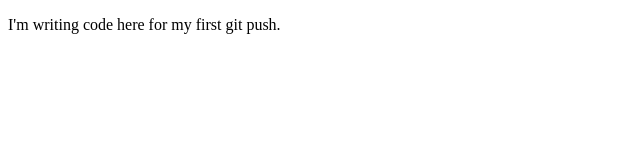
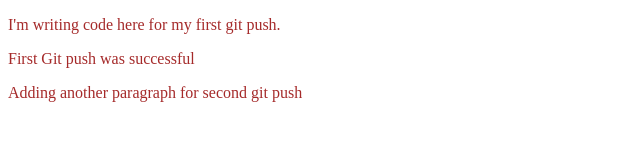
Before and after one commit to HellFire32/my-first-repo, a plain HTML site: page index.html in a window 1280 px wide. Shown: the whole page, without its empty margins (0-640 px from the left). Drawn offline with Linux system fonts and the light colour scheme.

Commit message:
Adding style sheet

```diff
--- a/index.html
+++ b/index.html
@@ -5,8 +5,11 @@
     <meta http-equiv="X-UA-Compatible" content="IE=edge">
     <meta name="viewport" content="width=device-width, initial-scale=1.0">
     <title>My First Github Repo</title>
+    <link rel="stylesheet" href="style.css">
 </head>
 <body>
     <p>I'm writing code here for my first git push.</p>
+    <p>First Git push was successful</p>
+    <p>Adding another paragraph for second git push</p>
 </body>
 </html>
--- /dev/null
+++ b/style.css
@@ -0,0 +1,3 @@
+p{
+    color: brown;
+}
```
